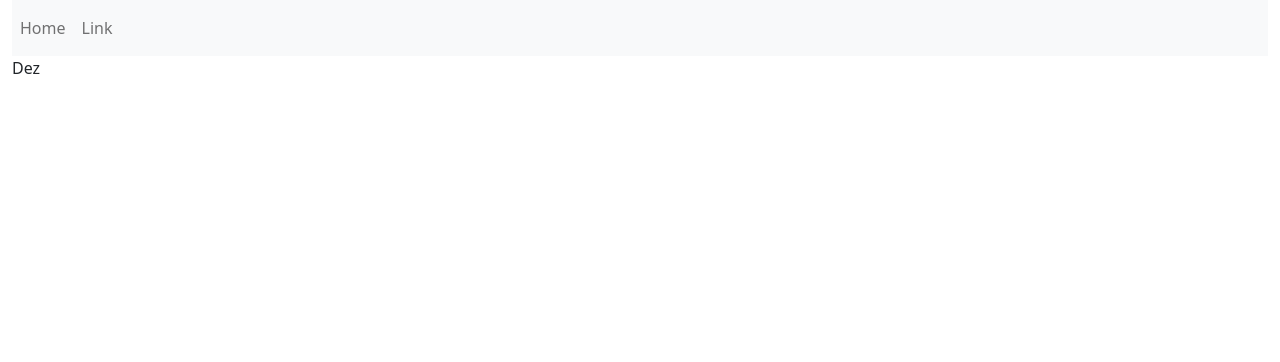
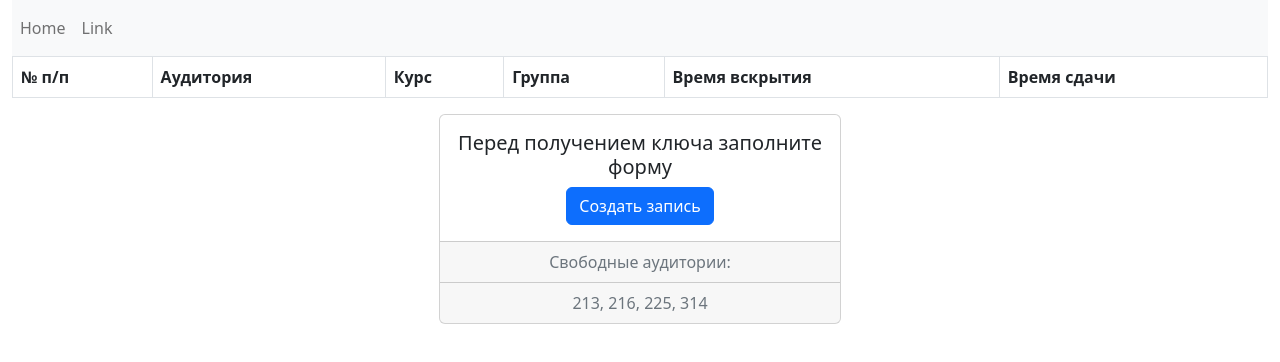
Before and after one commit to IRLANDEC01/61dez-react, a React (Create React App) app: page / in a window 1280 px wide. Shown: the top 362 px of the page. Built offline with nearby package versions, Linux system fonts and the light colour scheme.

Commit message:
доделать "Изменить"

```diff
--- a/src/App.jsx
+++ b/src/App.jsx
@@ -1,22 +1,57 @@
-import React from "react";
+import React, { createContext, useContext, useState } from "react";
 import { Col, Container, Row } from "react-bootstrap";
 import { BrowserRouter } from "react-router-dom";
 import NavBar from "./components/UI/NavBar";
+import { AudListContext } from "./context";
 import Dez from "./Dez";
 
+const auds = [
+  {
+    name: 213,
+    notation: ''
+  },
+  {
+    name: 216,
+    notation: ''
+  },
+  {
+    name: 219,
+    notation: ''
+  },
+  {
+    name: 221,
+    notation: ''
+  },
+  {
+    name: 223,
+    notation: ''
+  },
+  {
+    name: 231,
+    notation: ''
+  },
+  {
+    name: 225,
+    notation: ''
+  },
+  {
+    name: 314,
+    notation: '(Буфет)'
+  }
+]
+
+
 export const App = () => {
+  const [audList, setAudList] = useState(auds)
   return (
     <Container fluid>
-      <Row>
-        <Col>
+      <AudListContext.Provider value={{
+        audList,
+        setAudList
+      }} >
         <NavBar></NavBar>
-        </Col>
-      </Row>
-      <Row>
-        <Col>
         <Dez></Dez>
-        </Col>
-      </Row>
+      </AudListContext.Provider>
     </Container>
   );
 }
--- a/src/Dez.jsx
+++ b/src/Dez.jsx
@@ -1,8 +1,30 @@
-import React from 'react'
+import React, { useState } from 'react'
+import CreateEventKey from './components/CreateEventKey'
+import FormCreateEventKey from './components/FormCreateEventKey'
+import TableEventKeys from './components/TableEventKeys'
 
 const Dez = () => {
+
+  const [showFormModal, setShowFormModal] = useState(false)
+  const [eventKeys, setEventKeys] = useState([])
+
+  const createEventKeys = (newEventKey) => {
+    setEventKeys([...eventKeys, newEventKey])
+  }
   return (
-      <div>Dez</div>
+    <div>
+      <TableEventKeys
+        eventKeys={eventKeys}
+      ></TableEventKeys>
+      <CreateEventKey
+        setShowFormModal={setShowFormModal}
+      ></CreateEventKey>
+      <FormCreateEventKey
+        showFormModal={showFormModal}
+        setShowFormModal={setShowFormModal}
+        create={createEventKeys}
+      ></FormCreateEventKey>
+    </div>
   )
 }
 
--- /dev/null
+++ b/src/components/CreateEventKey.jsx
@@ -0,0 +1,27 @@
+import React from 'react'
+import { Button, Card, Col, Row } from 'react-bootstrap'
+
+const CreateEventKey = ({setShowFormModal}) => {
+    return (
+        <Row className='justify-content-md-center'>
+            <Col lg={4}>
+                <Card className="text-center">
+                    <Card.Body>
+                        <Card.Title>Перед получением ключа заполните форму</Card.Title>
+
+                        <Button
+                            variant="primary"
+                            onClick={() => setShowFormModal(true)}
+                        >
+                            Создать запись
+                        </Button>
+                    </Card.Body>
+                    <Card.Footer className="text-muted">Свободные аудитории:</Card.Footer>
+                    <Card.Footer className="text-muted">213, 216, 225, 314</Card.Footer>
+                </Card>
+            </Col>
+        </Row>
+    )
+}
+
+export default CreateEventKey
--- /dev/null
+++ b/src/components/EventKey.jsx
@@ -0,0 +1,25 @@
+import React from 'react'
+import { Badge, Button } from 'react-bootstrap'
+
+const EventKey = ({ eventKey, number }) => {
+  return (
+    <tr>
+      <td>{number}</td>
+      <td>{eventKey.aud}</td>
+      <td>{eventKey.course}</td>
+      <td>{eventKey.group}</td>
+      <td>{eventKey.timeToTakeKey}</td>
+      <td>
+        <Badge pill bg="success">
+          Используется
+        </Badge></td>
+      <td>
+        <Button variant="primary">Изменить</Button>
+        <Button variant="primary">Удалить</Button>
+        <Button variant='primary'>Сдать аудиторию</Button>
+      </td>
+    </tr>
+  )
+}
+
+export default EventKey
--- /dev/null
+++ b/src/components/EventKeysList.jsx
@@ -0,0 +1,20 @@
+import React, { useState } from 'react'
+import EventKey from './EventKey'
+
+const EventKeysList = ({ eventKeys }) => {
+  return (
+    <tbody>
+      {eventKeys.map((event, index) =>
+        <EventKey
+          key={event.id}
+          eventKey={event}
+          number={index + 1}
+        >
+        </EventKey>
+      )
+      }
+    </tbody >
+  )
+}
+
+export default EventKeysList
--- /dev/null
+++ b/src/components/FormCreateEventKey.jsx
@@ -0,0 +1,85 @@
+import React, { useContext, useState } from 'react'
+import { Button, Col, Form, Modal, Row } from 'react-bootstrap'
+import { AudListContext } from '../context'
+
+const FormCreateEventKey = ({ showFormModal, setShowFormModal, create }) => {
+    const [eventKey, setEventKey] = useState({ aud: '', course: '', group: '' })
+    const [formBtn, setFormBtn] = useState('true')
+    const { audList } = useContext(AudListContext)
+
+    const select = (e) => {
+        console.log(e.target.value);
+        setEventKey({ ...eventKey, aud: e.target.value })
+    }
+    const addNewEventKey = (e) => {
+        e.preventDefault()
+        console.log(e);
+        const newEventKey = {
+            ...eventKey,
+            id: Date.now(),
+            timeToTakeKey: new Date(Date.now()).toLocaleString().split(',')[1],
+            isUsed: true
+        }
+        setShowFormModal(false)
+        setEventKey({ aud: '', course: '', group: '' })
+        create(newEventKey)
+    }
+    return (
+        <Row>
+            <Col>
+                <Modal show={showFormModal} onHide={() => setShowFormModal(false)}>
+                    <Modal.Header closeButton>
+                        <Modal.Title>Заполните форму</Modal.Title>
+                    </Modal.Header>
+                    <Form onSubmit={addNewEventKey}>
+                        <Modal.Body>
+                            <Row>
+                                <Col>
+
+                                    <Form.Select aria-label="Default select example"
+                                        onChange={select}
+                                    >
+                                        <option >Аудитория</option>
+                                        {audList.map((aud) => <option key={aud.name} value={aud.name}>{aud.name+' '+aud.notation}</option>)}
+                                    </Form.Select>
+                                </Col>
+                                <Col>
+
+                                    <Form.Select aria-label="Default select example"
+                                        onChange={e => setEventKey({ ...eventKey, course: e.target.value })}
+                                    >
+                                        <option >Курс</option>
+                                        <option value="2">2</option>
+                                        <option value="3">3</option>
+                                        <option value="4">4</option>
+                                        <option value="5">5</option>
+                                    </Form.Select>
+                                </Col>
+                                <Col>
+                                    <Form.Select aria-label="Default select example"
+                                        onChange={e => setEventKey({ ...eventKey, group: e.target.value })}
+                                    >
+                                        <option>Группа</option>
+                                        <option value="62/12">662/12</option>
+                                        <option value="661/11">661/11</option>
+                                        <option value="6444/1">6444/1</option>
+                                    </Form.Select>
+                                </Col>
+                            </Row>
+                        </Modal.Body>
+                        <Modal.Footer>
+                            <Button variant="primary"
+                                type="submit"
+                                disabled={formBtn}
+                            >
+                                Создать запись
+                            </Button>
+                        </Modal.Footer>
+                    </Form>
+                </Modal>
+            </Col>
+        </Row >
+    )
+}
+
+export default FormCreateEventKey
--- /dev/null
+++ b/src/components/TableEventKeys.jsx
@@ -0,0 +1,27 @@
+import React from 'react'
+import { Col, Row, Table } from 'react-bootstrap'
+import EventKeysList from './EventKeysList'
+
+const TableEventKeys = ({ eventKeys }) => {
+    return (
+        <Row>
+            <Col>
+                <Table striped bordered hover>
+                    <thead>
+                        <tr>
+                            <th>№ п/п</th>
+                            <th>Аудитория</th>
+                            <th>Курс</th>
+                            <th>Группа</th>
+                            <th>Время вскрытия</th>
+                            <th>Время сдачи</th>
+                        </tr>
+                    </thead>
+                    <EventKeysList eventKeys={eventKeys}></EventKeysList>
+                </Table>
+            </Col>
+        </Row>
+    )
+}
+
+export default TableEventKeys
--- a/src/components/UI/NavBar.jsx
+++ b/src/components/UI/NavBar.jsx
@@ -1,14 +1,18 @@
 import React from 'react'
-import { Container, Nav, Navbar } from 'react-bootstrap'
+import { Col, Container, Nav, Navbar, Row } from 'react-bootstrap'
 
 const NavBar = () => {
     return (
+        <Row>
+            <Col>
                 <Navbar bg="light" expand="lg">
                     <Nav className="me-auto">
                         <Nav.Link href="#home">Home</Nav.Link>
                         <Nav.Link href="#link">Link</Nav.Link>
                     </Nav>
                 </Navbar>
+            </Col>
+        </Row>
     )
 }
 
--- /dev/null
+++ b/src/context/index.js
@@ -0,0 +1,3 @@
+import { createContext } from "react";
+
+export const AudListContext = createContext()
```
Lines whose indentation alone changed are shown as unchanged.
